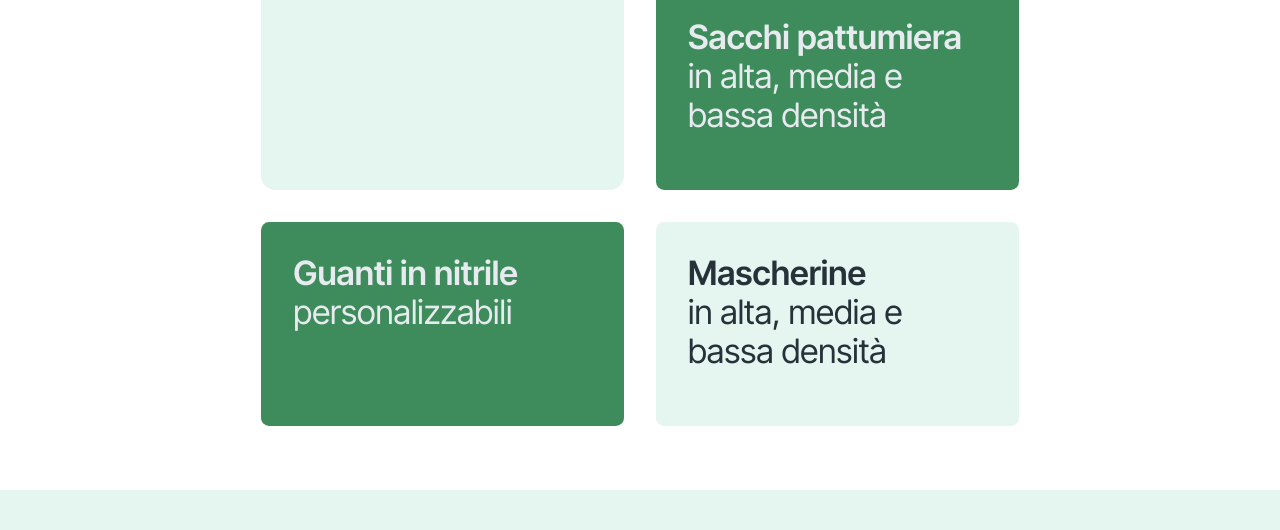
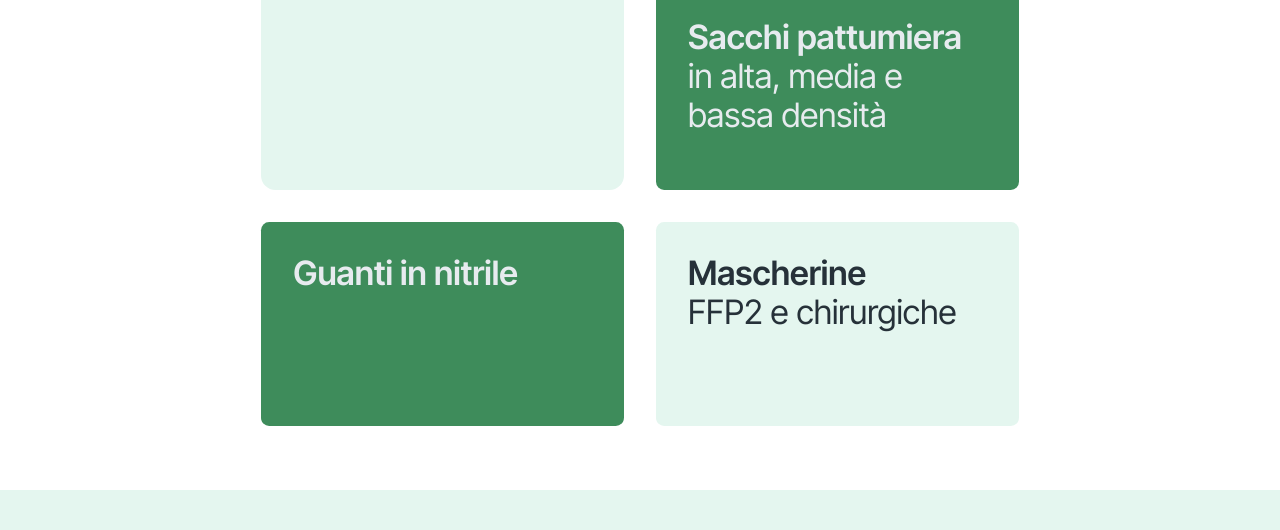
Before and after one commit to agcartariaitaliana/agcartariaitaliana.github.io, a plain HTML site: page prodotti.html in a window 1280 px wide. Shown: the part 1104-1634 px from the top of the page. Drawn offline with Linux system fonts and the light colour scheme; a web font is replaced by a local one.

Commit message:
correzioni varie

```diff
--- a/prodotti.html
+++ b/prodotti.html
@@ -66,15 +66,14 @@
 
         <a href="/prodotti/guanti.html" class="corners card card--primary">
             <h3 class="title">
-                <span class="typography__title--accent">Guanti in nitrile</span> <br>
-                personalizzabili
+                <span class="typography__title--accent">Guanti in nitrile</span>
             </h3>
         </a>
 
         <a href="/prodotti/mascherine.html" class="corners card card--tertiary">
             <h3 class="title">
                 <span class="typography__title--accent">Mascherine</span> <br>
-                in alta, media e bassa densità
+                FFP2 e chirurgiche
             </h3>
         </a>
 
```
